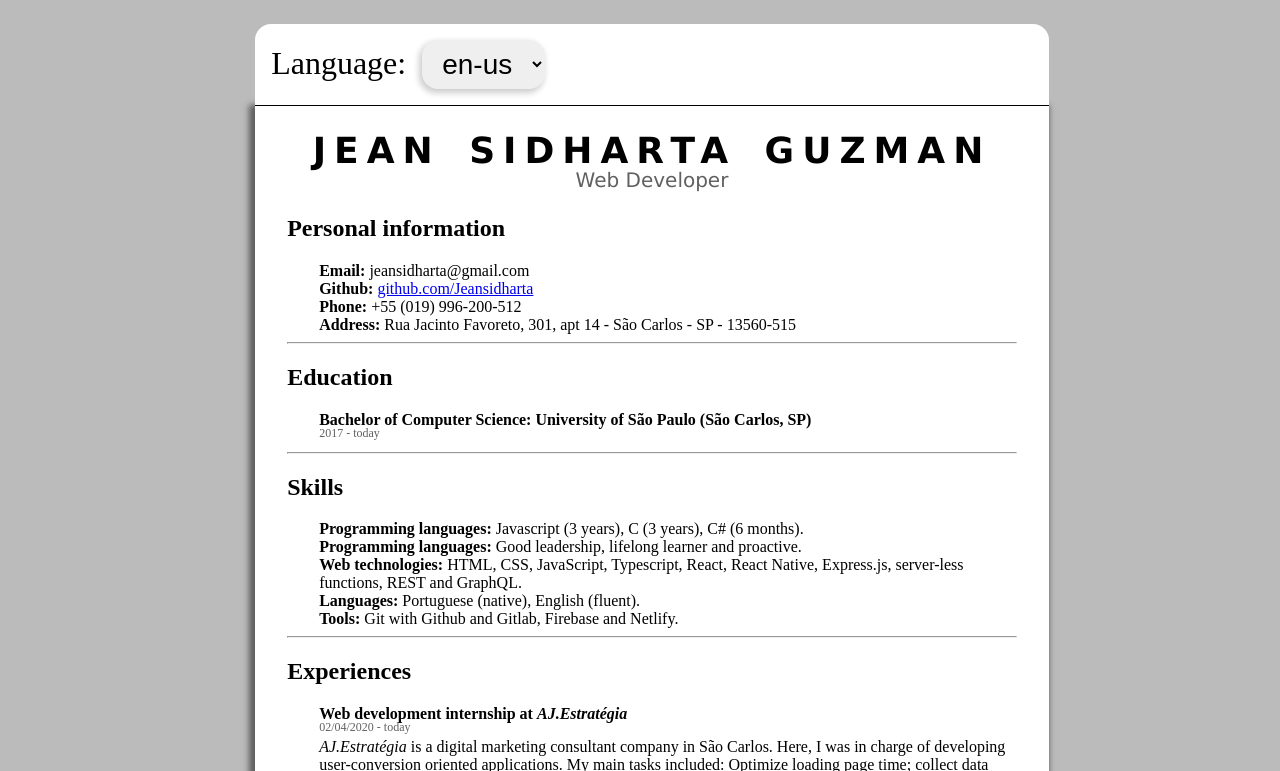
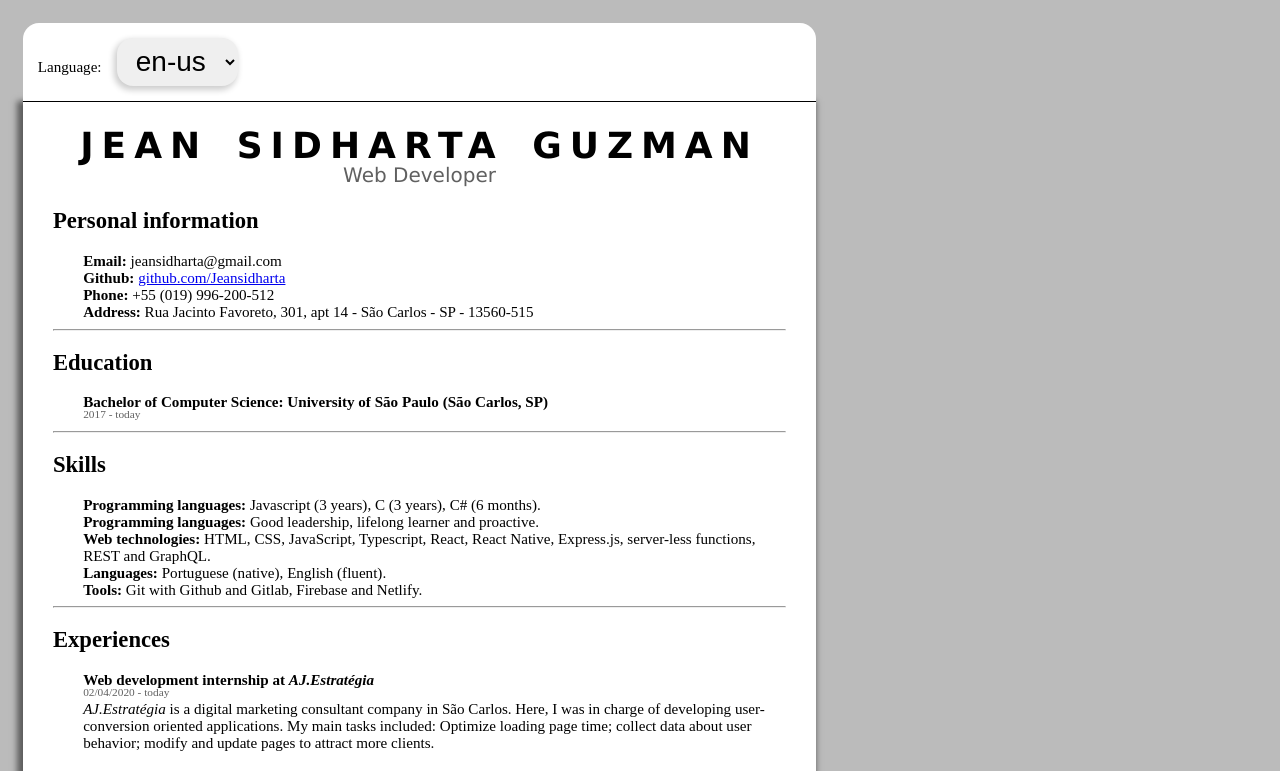
Before and after one commit to Jeansidharta/resume, a React app: page / in a window 1280 px wide. Shown: the top 771 px of the page. Built offline with nearby package versions, Linux system fonts and the light colour scheme.

Commit message:
Styling tweak

```diff
--- a/src/index.js
+++ b/src/index.js
@@ -18,7 +18,7 @@ const LocaleSelector = () => {
 			style={{
 				margin: '1.5rem 0 0 1.5rem',
 				fontSize: '32px',
-				width: 'calc(210mm - 2rem)',
+				width: '210mm',
 				backgroundColor: 'white',
 				zIndex: 1,
 				position: 'relative',
@@ -79,10 +79,10 @@ function App(){
 			</main>
 			<style>{`
 				main{
-					margin: 0 0 1.5rem 1.5rem;
+					margin: 0 1.5rem 1.5rem 1.5rem;
 					padding: 1.5rem 2rem 0 2rem;
-					width: calc(210mm - 4rem);
-					height: calc(297mm - 1.5rem);
+					width: 210mm;
+					height: 297mm;
 					box-shadow: -3px 2px 6px 3px rgba(0, 0, 0, 0.5);
 					background-color: white;
 				}
@@ -90,8 +90,6 @@ function App(){
 					main {
 						margin: 0;
 						padding: 1.5rem 2rem 0 2rem;
-						width: 210mm;
-						height: calc(297mm - 1.5rem);
 						box-shadow: none;
 					}
 					#locale-selector { display: none; }
--- a/src/styles.css
+++ b/src/styles.css
@@ -8,11 +8,13 @@ body, html{
 	background-color: #bbbbbb;
 }
 
+h2 {
+	font-size: 6mm;
+}
+
 body {
-	width: 100%;
-	height: 100%;
-	display: flex;
-	justify-content: center;
+	min-width: 100vw;
+	min-height: 100vh;
 }
 
 @page {
@@ -49,3 +51,8 @@ li {
 .italic {
 	font-style: italic;
 }
+
+* {
+	box-sizing: border-box;
+	font-size: 4mm;
+}
```
